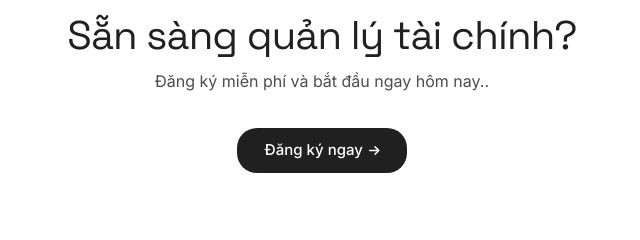
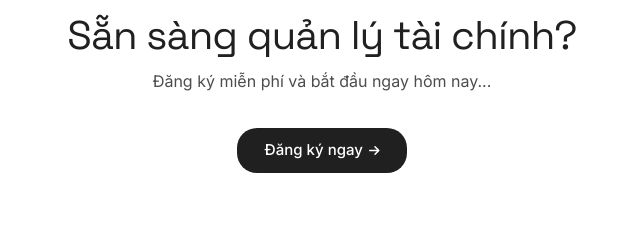
Before and after one commit to Thanhdo2110/personal_finance_tracker, a website built with Vite: page frontend/index.html in a window 1280 px wide. Shown: the part 1444-1684 px from the top of the page, 318-958 px from the left. Built offline with nearby package versions, Linux system fonts and the light colour scheme.

Commit message:
feact: up index

```diff
--- a/frontend/index.html
+++ b/frontend/index.html
@@ -163,7 +163,7 @@
                 Sẵn sàng quản lý tài chính?
             </h2>
             <p style="font-size: 16px; color: #4d4d4d; margin-bottom: 36px;">
-                Đăng ký miễn phí và bắt đầu ngay hôm nay..
+                Đăng ký miễn phí và bắt đầu ngay hôm nay...
             </p>
             <a href="login.html#register" class="btn-filled" style="padding: 12px 28px;">
                 Đăng ký ngay <i class="fas fa-arrow-right" style="font-size: 12px;"></i>
```
